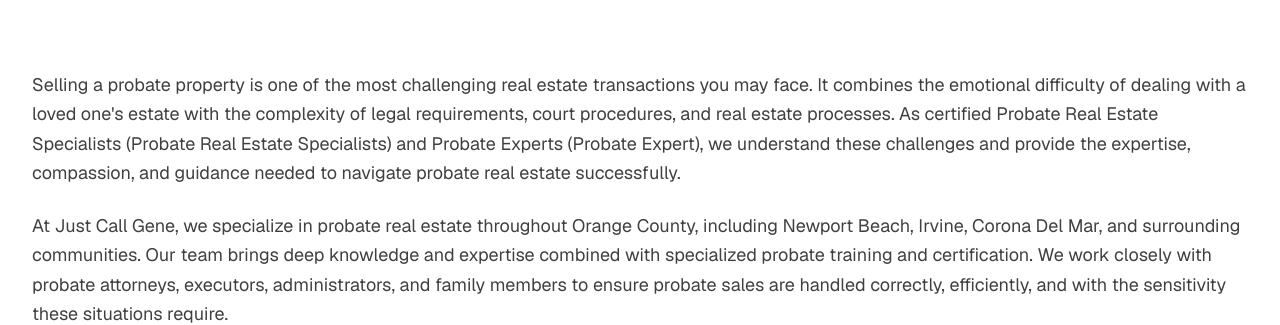
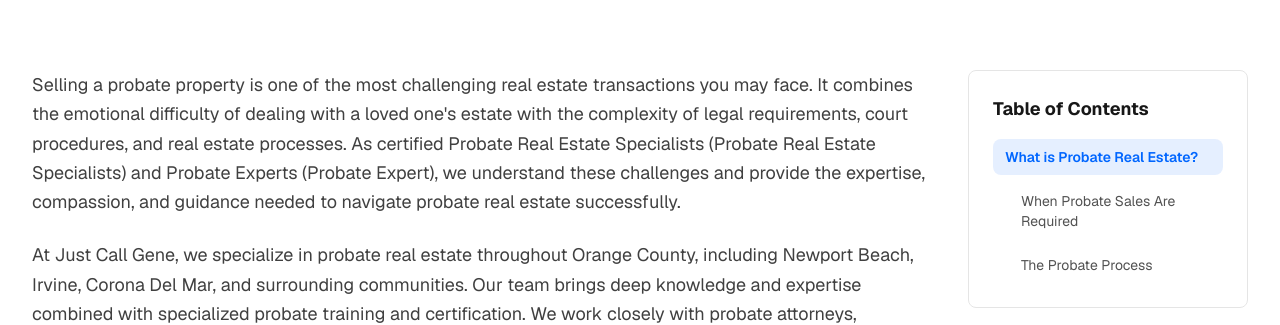
Before and after one commit to DrJanDuffy/justcallgene.com, a Next.js app: page /probate in a window 1280 px wide. Shown: the part 627-952 px from the top of the page. Built offline with nearby package versions, Linux system fonts and the light colour scheme; no server answers.

Commit message:
Add internal linking, table of contents, print styles, and related content sections

```diff
--- a/app/probate/page.tsx
+++ b/app/probate/page.tsx
@@ -2,6 +2,8 @@
 import { Metadata } from 'next';
 import { Button } from '@/components/ui/Button';
 import { Card } from '@/components/ui/Card';
+import { InternalLinks } from '@/components/ui/InternalLinks';
+import { TableOfContents } from '@/components/ui/TableOfContents';
 import { siteConfig } from '@/lib/config';
 import { BreadcrumbSchema } from '@/components/BreadcrumbSchema';
 
@@ -75,6 +77,8 @@
         {/* Introduction */}
         <section className="py-16 md:py-24 bg-white">
           <div className="max-w-7xl mx-auto px-4 sm:px-6 lg:px-8">
+            <div className="grid grid-cols-1 lg:grid-cols-4 gap-8">
+              <div className="lg:col-span-3">
             <div className="prose prose-lg max-w-none">
               <p className="text-lg text-neutral-700 leading-relaxed mb-6">
                 Selling a probate property is one of the most challenging real estate transactions you may face. It combines the emotional difficulty of dealing with a loved one's estate with the complexity of legal requirements, court procedures, and real estate processes. As certified Probate Real Estate Specialists (Probate Real Estate Specialists) and Probate Experts (Probate Expert), we understand these challenges and provide the expertise, compassion, and guidance needed to navigate probate real estate successfully.
@@ -98,6 +102,11 @@
               <p className="text-lg text-neutral-700 leading-relaxed mb-6">
                 The probate process begins when someone files a petition with the probate court. The court appoints an executor (if there's a will) or an administrator (if there's no will) to manage the estate. This person is responsible for identifying assets, paying debts, and distributing property to heirs. If real estate needs to be sold, the executor or administrator must obtain court approval before listing and selling the property. The entire process can take several months to over a year, depending on the complexity of the estate.
               </p>
+            </div>
+              </div>
+              <div className="lg:col-span-1">
+                <TableOfContents />
+              </div>
             </div>
           </div>
         </section>
@@ -310,6 +319,37 @@
             </Button>
           </div>
         </section>
+
+        {/* Related Resources */}
+        <section className="py-16 bg-neutral-50">
+          <div className="max-w-7xl mx-auto px-4 sm:px-6 lg:px-8">
+            <InternalLinks
+              title="Related Resources"
+              links={[
+                {
+                  href: '/services',
+                  text: 'Probate Real Estate Services',
+                  description: 'Comprehensive probate services including property valuation, court-ordered sales, and estate management',
+                },
+                {
+                  href: '/sellers/valuation',
+                  text: 'Probate Property Valuation',
+                  description: 'Professional property valuations that meet court requirements for probate proceedings',
+                },
+                {
+                  href: '/about',
+                  text: 'About Our Probate Specialists',
+                  description: 'Learn about our team\'s expertise and commitment to probate real estate',
+                },
+                {
+                  href: '/contact',
+                  text: 'Contact Us',
+                  description: 'Get in touch for a free probate consultation',
+                },
+              ]}
+            />
+          </div>
+        </section>
       </main>
     </>
   );
--- a/app/services/page.tsx
+++ b/app/services/page.tsx
@@ -2,6 +2,7 @@
 import Link from 'next/link';
 import { Button } from '@/components/ui/Button';
 import { Card } from '@/components/ui/Card';
+import { InternalLinks } from '@/components/ui/InternalLinks';
 import { BreadcrumbSchema } from '@/components/BreadcrumbSchema';
 import { ServiceSchema } from '@/components/schema/ServiceSchema';
 import { siteConfig } from '@/lib/config';
@@ -373,6 +374,37 @@
             </div>
           </div>
         </section>
+
+        {/* Related Resources */}
+        <section className="py-16 bg-neutral-50">
+          <div className="max-w-7xl mx-auto px-4 sm:px-6 lg:px-8">
+            <InternalLinks
+              title="Related Resources"
+              links={[
+                {
+                  href: '/probate',
+                  text: 'Understanding Probate Real Estate',
+                  description: 'Learn about the probate process and how it affects real estate transactions',
+                },
+                {
+                  href: '/sellers/valuation',
+                  text: 'Probate Property Valuation',
+                  description: 'Professional property valuations that meet court requirements',
+                },
+                {
+                  href: '/about',
+                  text: 'About Our Team',
+                  description: 'Meet our certified Probate Real Estate Specialists',
+                },
+                {
+                  href: '/contact',
+                  text: 'Get Started',
+                  description: 'Contact us for a free probate consultation',
+                },
+              ]}
+            />
+          </div>
+        </section>
       </main>
     </>
   );
--- a/components/ui/FloatingCTA.tsx
+++ b/components/ui/FloatingCTA.tsx
@@ -20,7 +20,7 @@
   if (!isVisible) return null;
 
   return (
-    <div className="fixed bottom-6 right-6 z-50 animate-fade-in">
+    <div className="fixed bottom-6 right-6 z-50 animate-fade-in no-print">
       <Link
         href={`tel:${siteConfig.business.phone}`}
         className="group flex items-center gap-3 bg-gradient-to-r from-primary to-primary-dark text-white px-6 py-4 rounded-full shadow-2xl hover:shadow-glow-lg transition-all duration-300 hover:scale-105 active:scale-95"
--- /dev/null
+++ b/components/ui/InternalLinks.tsx
@@ -0,0 +1,54 @@
+'use client';
+
+import Link from 'next/link';
+
+interface InternalLink {
+  href: string;
+  text: string;
+  description?: string;
+}
+
+interface InternalLinksProps {
+  title?: string;
+  links: InternalLink[];
+  className?: string;
+}
+
+export function InternalLinks({
+  title = 'Related Resources',
+  links,
+  className = ''
+}: InternalLinksProps) {
+  if (links.length === 0) return null;
+
+  return (
+    <div className={`bg-neutral-50 rounded-lg p-6 border border-neutral-200 ${className}`}>
+      <h3 className="text-xl font-bold text-neutral-900 mb-4">{title}</h3>
+      <ul className="space-y-3">
+        {links.map((link, index) => (
+          <li key={index}>
+            <Link
+              href={link.href}
+              className="group flex items-start gap-3 text-neutral-700 hover:text-primary transition-colors"
+            >
+              <svg
+                className="w-5 h-5 mt-0.5 text-primary group-hover:translate-x-1 transition-transform flex-shrink-0"
+                fill="none"
+                stroke="currentColor"
+                viewBox="0 0 24 24"
+              >
+                <path strokeLinecap="round" strokeLinejoin="round" strokeWidth={2} d="M9 5l7 7-7 7" />
+              </svg>
+              <div>
+                <span className="font-semibold group-hover:underline">{link.text}</span>
+                {link.description && (
+                  <p className="text-sm text-neutral-600 mt-1">{link.description}</p>
+                )}
+              </div>
+            </Link>
+          </li>
+        ))}
+      </ul>
+    </div>
+  );
+}
--- a/components/ui/ReadingProgress.tsx
+++ b/components/ui/ReadingProgress.tsx
@@ -22,7 +22,7 @@
   }, []);
 
   return (
-    <div className="fixed top-0 left-0 right-0 h-1 bg-neutral-100 z-50">
+    <div className="fixed top-0 left-0 right-0 h-1 bg-neutral-100 z-50 no-print">
       <div
         className="h-full bg-gradient-to-r from-primary to-primary-dark transition-all duration-150 ease-out"
         style={{ width: `${progress}%` }}
--- a/components/ui/ScrollToTop.tsx
+++ b/components/ui/ScrollToTop.tsx
@@ -26,7 +26,7 @@
   return (
     <button
       onClick={scrollToTop}
-      className="fixed bottom-24 right-6 z-40 p-3 bg-white/90 backdrop-blur-md text-primary rounded-full shadow-lg hover:shadow-xl transition-all duration-300 hover:scale-110 active:scale-95 focus:outline-none focus:ring-2 focus:ring-primary focus:ring-offset-2"
+      className="fixed bottom-24 right-6 z-40 p-3 bg-white/90 backdrop-blur-md text-primary rounded-full shadow-lg hover:shadow-xl transition-all duration-300 hover:scale-110 active:scale-95 focus:outline-none focus:ring-2 focus:ring-primary focus:ring-offset-2 no-print"
       aria-label="Scroll to top"
     >
       <svg
--- a/components/ui/SocialShare.tsx
+++ b/components/ui/SocialShare.tsx
@@ -50,7 +50,7 @@
   };
 
   return (
-    <div className={`flex items-center gap-2 ${className}`}>
+    <div className={`flex items-center gap-2 no-print ${className}`}>
       <span className="text-sm text-neutral-600 mr-2">Share:</span>
       <button
         onClick={() => handleShare('facebook')}
--- /dev/null
+++ b/components/ui/TableOfContents.tsx
@@ -0,0 +1,101 @@
+'use client';
+
+import { useState, useEffect } from 'react';
+
+interface Heading {
+  id: string;
+  text: string;
+  level: number;
+}
+
+interface TableOfContentsProps {
+  className?: string;
+}
+
+export function TableOfContents({ className = '' }: TableOfContentsProps) {
+  const [headings, setHeadings] = useState<Heading[]>([]);
+  const [activeId, setActiveId] = useState<string>('');
+
+  useEffect(() => {
+    // Find all headings in the main content
+    const mainContent = document.querySelector('main article, main [role="article"], main .prose');
+    if (!mainContent) return;
+
+    const headingElements = mainContent.querySelectorAll('h2, h3, h4');
+    const headingData: Heading[] = [];
+
+    headingElements.forEach((heading) => {
+      const id = heading.id || heading.textContent?.toLowerCase().replace(/\s+/g, '-').replace(/[^\w-]/g, '') || '';
+      if (!heading.id && id) {
+        heading.id = id;
+      }
+      headingData.push({
+        id,
+        text: heading.textContent || '',
+        level: parseInt(heading.tagName.charAt(1)),
+      });
+    });
+
+    setHeadings(headingData);
+
+    // Set up intersection observer for active heading
+    const observer = new IntersectionObserver(
+      (entries) => {
+        entries.forEach((entry) => {
+          if (entry.isIntersecting) {
+            setActiveId(entry.target.id);
+          }
+        });
+      },
+      { rootMargin: '-20% 0% -35% 0%' }
+    );
+
+    headingElements.forEach((heading) => observer.observe(heading));
+
+    return () => {
+      headingElements.forEach((heading) => observer.unobserve(heading));
+    };
+  }, []);
+
+  if (headings.length === 0) return null;
+
+  const scrollToHeading = (id: string) => {
+    const element = document.getElementById(id);
+    if (element) {
+      const offset = 100; // Account for fixed header
+      const elementPosition = element.getBoundingClientRect().top;
+      const offsetPosition = elementPosition + window.pageYOffset - offset;
+
+      window.scrollTo({
+        top: offsetPosition,
+        behavior: 'smooth',
+      });
+    }
+  };
+
+  return (
+    <nav
+      className={`bg-white rounded-lg p-6 border border-neutral-200 sticky top-24 ${className}`}
+      aria-label="Table of contents"
+    >
+      <h2 className="text-lg font-bold text-neutral-900 mb-4">Table of Contents</h2>
+      <ul className="space-y-2">
+        {headings.map((heading) => (
+          <li key={heading.id}>
+            <button
+              onClick={() => scrollToHeading(heading.id)}
+              className={`text-left w-full px-3 py-2 rounded-lg transition-colors text-sm ${
+                activeId === heading.id
+                  ? 'bg-primary/10 text-primary font-semibold'
+                  : 'text-neutral-600 hover:text-primary hover:bg-neutral-50'
+              }`}
+              style={{ paddingLeft: `${(heading.level - 2) * 1 + 0.75}rem` }}
+            >
+              {heading.text}
+            </button>
+          </li>
+        ))}
+      </ul>
+    </nav>
+  );
+}
```
Also changed, not shown: app/about/page.tsx (+32 -0 lines), app/globals.css (+49 -0 lines).
